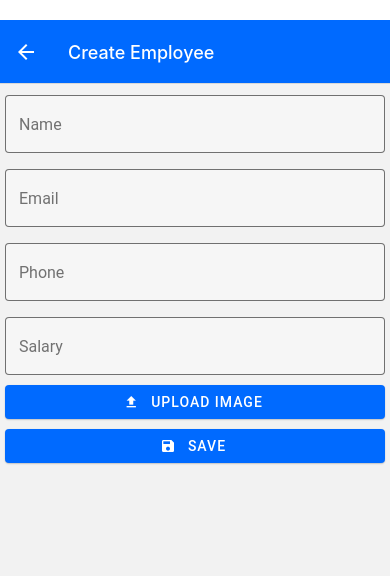
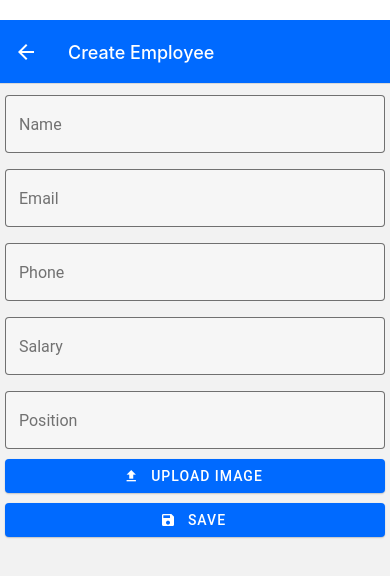
Before and after one commit to ronitpadariya/employeeapp, a React Native app: screen /Create in a window 390 px wide. Shown: the top 576 px of the page. Built offline with nearby package versions, Linux system fonts and the light colour scheme.

Commit message:
Posting data from React Native. Fetching records in Home Screen

```diff
--- a/screens/CreateEmployee.js
+++ b/screens/CreateEmployee.js
@@ -1,18 +1,40 @@
 import * as React from 'react';
-import { StyleSheet, Text, View, Modal, Alert } from 'react-native';
+import { StyleSheet, Text, View, Modal, Alert, KeyboardAvoidingView } from 'react-native';
 import { TextInput, Button } from 'react-native-paper';
 import * as ImagePicker from 'expo-image-picker';
 import * as Permissions from 'expo-permissions';
 
 
-const CreateEmployee = ()=>{
+const CreateEmployee = ({navigation})=>{
 
-    const [Name, setName] = React.useState("")
+    const [name, setName] = React.useState("")
     const [phone, setPhone] = React.useState("")
     const [email, setEmail] = React.useState("")
     const [salary, setSalary] = React.useState("")
     const [picture, setPicture] = React.useState("")
+    const [position, setPosition] = React.useState("")
     const [modal, setModal] = React.useState(false)
+
+    const submitData = ()=>{
+        fetch("http://professional-app.herokuapp.com/send-data",{
+            method:"post",
+            headers:{
+                'Content-Type': 'application/json'
+            },
+            body:JSON.stringify({
+                name,
+                email,
+                phone,
+                salary,
+                picture,
+                position
+            })
+        }).then(res=>res.json())
+        .then(data=>{
+            Alert.alert(`${data.name} is saved successfully`)
+            navigation.navigate("Home")
+        })
+    }
 
     const pickFromGallery = async ()=>{
         const {granted} = await Permissions.askAsync(Permissions.CAMERA_ROLL)
@@ -73,12 +95,11 @@ const CreateEmployee = ()=>{
     }
 
     return(
-        <View style={styles.root}>
-
+            <View style={styles.root}>
             <TextInput
                 label="Name"
                 style={styles.inputStyle}
-                value={Name}
+                value={name}
                 theme={theme}
                 mode="outlined"
                 onChangeText={text => setName(text)}
@@ -113,6 +134,15 @@ const CreateEmployee = ()=>{
                 onChangeText={text => setSalary(text)}
             />
 
+            <TextInput
+                label="Position"
+                style={styles.inputStyle}
+                value={position}
+                theme={theme}
+                mode="outlined"
+                onChangeText={text => setPosition(text)}
+            />
+
             <Button
                 style={styles.inputStyle}
                 icon={picture==""?"upload":"check"}
@@ -127,7 +157,7 @@ const CreateEmployee = ()=>{
                 icon="content-save"
                 mode="contained"
                 theme={theme}
-                onPress={() => console.log("saved")}>
+                onPress={() => submitData()}>
                     Save
             </Button>
 
@@ -144,13 +174,17 @@ const CreateEmployee = ()=>{
                         <Button icon="camera"
                             theme={theme}
                             mode="contained"
-                            onPress={() => pickFromCamera()}>
+                            onPress={ ()=>
+                                pickFromCamera()
+                            }>
                                 camera
                         </Button>
                         <Button icon="image-area"
                             mode="contained"
                             theme={theme}
-                            onPress={() => pickFromGallery()}>
+                            onPress={ ()=>
+                                pickFromGallery()
+                            }>
                                 gallery
                         </Button>
                     </View>
@@ -161,7 +195,6 @@ const CreateEmployee = ()=>{
                     </Button>
                 </View>
             </Modal>
-
         </View>
     )
 }
```
